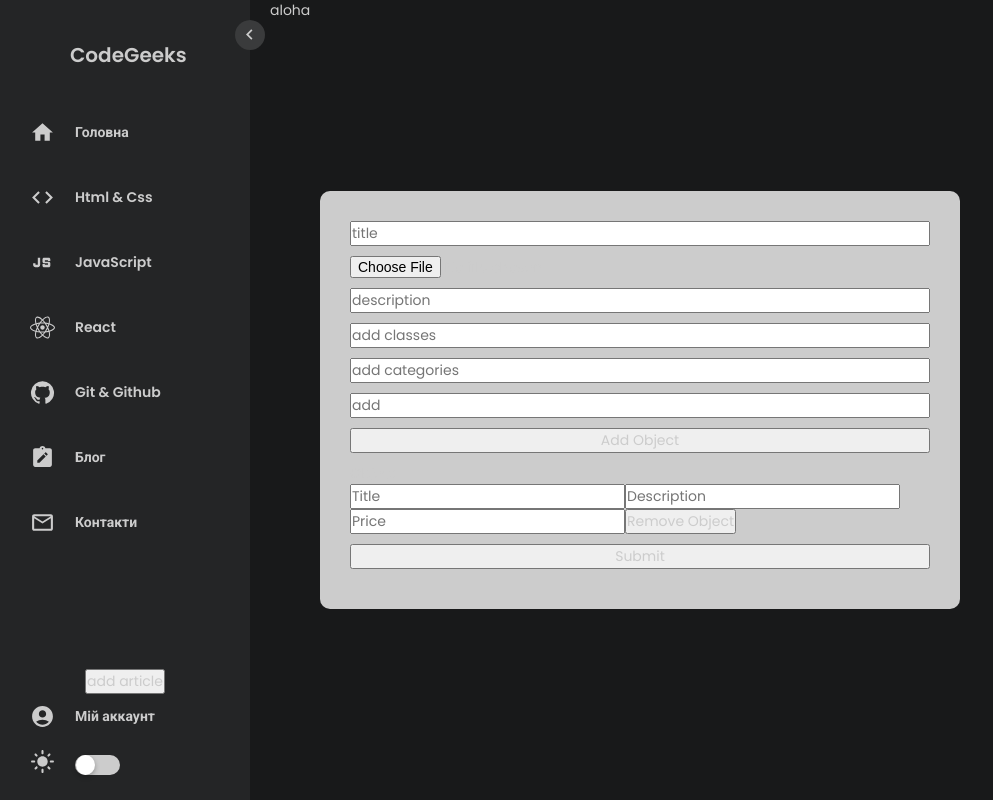
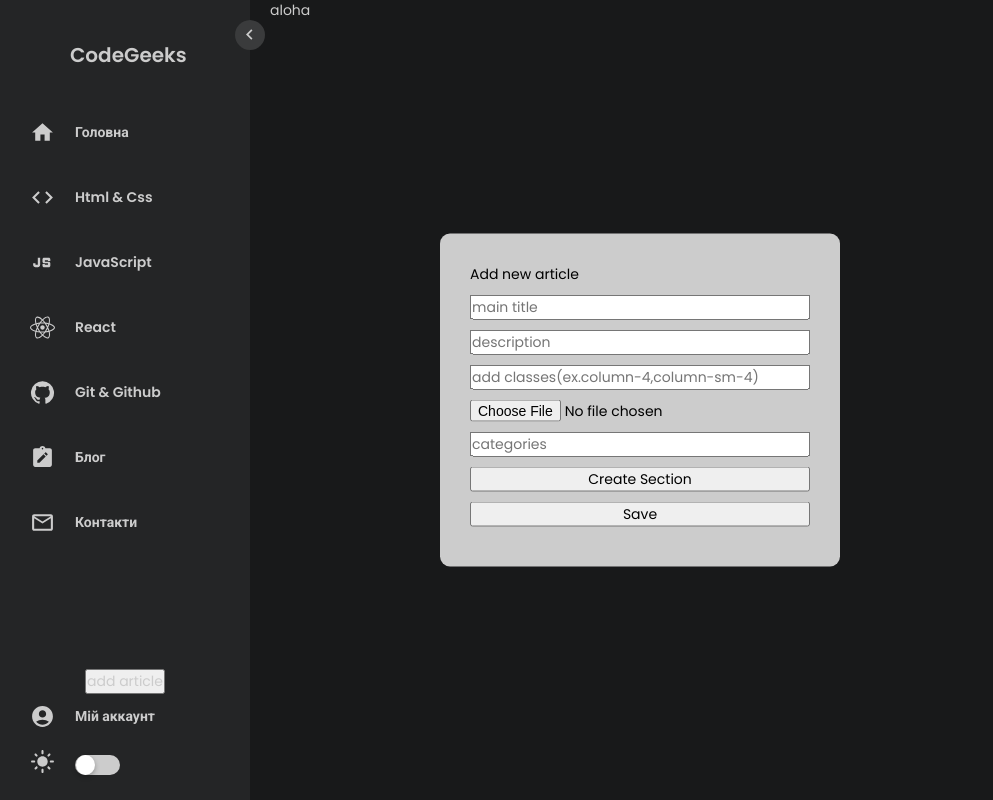
Before and after one commit to Dychkevych90/dev_portal, a React (Create React App) app: page / in a window 1280 px wide. Shown: the whole page, without its empty margins (0-993 px from the left). Built offline with nearby package versions, Linux system fonts and the light colour scheme.

Commit message:
finnaly added option with article creator / added test data.json

```diff
--- a/src/components/modals/articleCreator.js
+++ b/src/components/modals/articleCreator.js
@@ -2,169 +2,236 @@ import React, { useState } from 'react';
 
 import { ArticleWrapper } from './styled';
 
+export const TextComponent = ( { onChange, add } ) => {
+  return (
+    <div>
+      <input
+        type="text"
+        placeholder='title'
+        name='title'
+        onChange={ onChange }
+      />
+
+      <button type='button' onClick={ add }>Add Value</button>
+    </div>
+  );
+};
+
+export const TextAreaComponent = ( { onChange, add } ) => {
+  return (
+    <div>
+      <textarea name="description" onChange={ onChange } placeholder='type text here...'></textarea>
+
+      <button type='button' onClick={ add }>Add Value</button>
+    </div>
+  );
+};
+
+export const CodeComponent = ( { onChange, add } ) => {
+  return (
+    <div>
+      <textarea name="description" onChange={ onChange } placeholder='type code here...'></textarea>
+
+      <button type='button' onClick={ add }>Add Value</button>
+    </div>
+  );
+};
+
+export const ImageComponent = ( { onChange, add } ) => {
+  return (
+    <div>
+      <input
+        type="file"
+        placeholder='title'
+        name='image'
+        onChange={ onChange }
+      />
+
+      <button onClick={ add }>Add Value</button>
+    </div>
+  );
+};
+
 const AddBlock = () => {
-  const [ blockList, setBlockList ] = useState( [] );
-  const [ banner, setBanner ] = useState( null );
+  const [ sections, setSections ] = useState( [] );
+  const [ inputType, setInputType ] = useState( '' );
+  const [ inputValue, setInputValue ] = useState( '' );
+  const [ inputName, setInputName ] = useState( '' );
+  const [ currentBlock, setCurrentBlock ] = useState( {
+    id: 1,
+    sortOrder: 1,
+  } );
+  const [ setFile ] = useState( null );
   const [ category, setCategory ] = useState( [] );
   const [ form, setForm ] = useState( {
-    id: 0,
-    title: '',
-    description: '',
-    price: 0,
+    id: 1,
+    desc: '',
+    banner: null,
+    classes: '',
+    category: [],
+    content: [],
   } );
-  // const [ showInputs, setShowInputs ] = useState( false );
-  const [ inputSets, setInputSets ] = useState( [ {} ] );
-  console.log( 'blockList', blockList );
 
   const changeHandler = ( event ) => {
     setForm( { ...form, [ event.target.name ]: event.target.value } );
   };
 
-  const addCategory = ( e ) => {
+  const changeCat = ( e ) => {
     setCategory( e.target.value.split( ',' ) );
   };
 
-  const handleAddObject = () => {
-    const newObject = { };
-    const selectedFields = inputSets[ inputSets.length - 1 ];
-
-    Object.entries( selectedFields ).forEach( ( [ key, value ] ) => {
-      newObject[ key ] = value;
+  const handleButtonClick = () => {
+    setCurrentBlock( {
+      id: currentBlock.id + 1,
+      sortOrder: currentBlock.sortOrder + 1,
     } );
-
-    setBlockList( ( prevDataList ) => [ ...prevDataList, newObject ] );
-    setInputSets( ( prevInputSets ) => [ ...prevInputSets, {} ] );
+    setSections( ( prevArray ) => [ ...prevArray, currentBlock ] );
   };
 
-  const handleInputChange = ( index, key, value ) => {
-    setInputSets( ( prevInputSets ) => {
-      const updatedInputSets = [ ...prevInputSets ];
-      updatedInputSets[ index ][ key ] = value;
-      return updatedInputSets;
-    } );
+  const addFields = ( type ) => {
+    setInputType( type );
+    setInputName( type );
   };
 
-  const handleRemoveObject = ( index ) => {
-    setBlockList( ( prevDataList ) => {
-      const updatedDataList = [ ...prevDataList ];
-      updatedDataList.splice( index, 1 );
-      return updatedDataList;
-    } );
-    setInputSets( ( prevInputSets ) => {
-      const updatedInputSets = [ ...prevInputSets ];
-      updatedInputSets.splice( index, 1 );
-      return updatedInputSets;
-    } );
+  const handleInputChange = ( e ) => {
+    setInputValue( e.target.value );
   };
 
-  const handleSubmit = ( event ) => {
-    event.preventDefault();
-    console.log( blockList ); // Log all the data
+  const handleAddValue = ( index ) => {
+    const updatedList = [ ...sections ];
+    updatedList[ index ] = { ...updatedList[ index ], [ inputName ]: inputValue };
+    setSections( updatedList );
+  };
 
-    const data = {
+  const renderBlocks = ( index ) =>{
+    switch ( inputType ) {
+      case 'title':
+        // eslint-disable-next-line max-len
+        return <TextComponent onChange={ handleInputChange } add={ () => handleAddValue( index ) }/>;
+
+      case 'text':
+        // eslint-disable-next-line max-len
+        return <TextAreaComponent onChange={ handleInputChange } add={ () => handleAddValue( index ) }/>;
+
+      case 'code':
+        // eslint-disable-next-line max-len
+        return <CodeComponent onChange={ handleInputChange } add={ () => handleAddValue( index ) }/>;
+
+      case 'file':
+        // eslint-disable-next-line max-len
+        return <ImageComponent onChange={ handleInputChange } add={ () => handleAddValue( index ) }/>;
+
+      default:
+        return null;
+    }
+  };
+
+  const handleSubmit = ( e ) => {
+    e.preventDefault();
+    const newData = {
       ...form,
       id: form.id + 1,
-      banner: banner,
-      created_date: new Date().toISOString(),
+      title: form.title,
+      desc: form.desc,
+      classes: form.classes,
       categories: category,
-      content: [ { small_title: form.small_title } ],
+      content: sections,
     };
 
-    // Convert the blockList to JSON string
-    const jsonData = JSON.stringify( data, null, 3 );
+    // Convert newData to JSON and save it as a file
+    const jsonData = JSON.stringify( newData, null, 2 );
     console.log( 'jsonData', jsonData );
-    // Create a Blob object with the JSON data
-    const blob = new Blob( [ jsonData ], { type: 'application/json' } );
-
-    // Create a URL for the Blob object
-    const url = URL.createObjectURL( blob );
-
-    // Create a link element
-    const link = document.createElement( 'a' );
-    link.href = url;
-    link.download = 'data.json'; // Specify the filename
-
-    // Simulate a click on the link to trigger the download
-    link.click();
-  };
-
-  const [ newParamKey, setNewParamKey ] = useState( '' );
-  const [ newParamValue, setNewParamValue ] = useState( '' );
-
-  const handleAddParam = ( objectId ) => {
-    setBlockList( ( prevObjects ) => {
-      const updatedObjects = prevObjects.map( ( object ) => {
-        if ( object.id === objectId ) {
-          const updatedObject = { ...object, [ newParamKey ]: newParamValue };
-          return updatedObject;
-        }
-        return object;
-      } );
-      return updatedObjects;
-    } );
-    setNewParamKey( '' ); // Reset the input field for the key after adding the parameter
-    setNewParamValue( '' ); // Reset the input field for the value after adding the parameter
+    // // Create a Blob object with the JSON data
+    // const blob = new Blob( [ jsonData ], { type: 'application/json' } );
+    //
+    // // Create a URL for the Blob object
+    // const url = URL.createObjectURL( blob );
+    //
+    // // Create a link element
+    // const link = document.createElement( 'a' );
+    // link.href = url;
+    // link.download = 'data.json'; // Specify the filename
+    //
+    // // Simulate a click on the link to trigger the download
+    // link.click();
   };
 
   return (
     <ArticleWrapper>
+      <div>
         <form>
-        <input type="text" name='title' placeholder='title' onChange={ changeHandler }/>
-        <input type="file" onChange={ ( e ) => setBanner( e.target.files[ 0 ] ) }/>
-        <input type="text" name='description' placeholder='description' onChange={ changeHandler }/>
-        <input type="text" name='classes' placeholder='add classes' onChange={ changeHandler }/>
-        <input type="text" name='categories' placeholder='add categories' onChange={ addCategory }/>
-        <input type="text" name='small_title' placeholder='add' onChange={ changeHandler }/>
+          <h2>Add new article</h2>
 
-        <button type='button' onClick={ handleAddObject }>Add Object</button>
+          <input placeholder="main title" name="title" onChange={ changeHandler } required/>
 
-        <div>
-          {inputSets.map( ( inputSet, index ) => (
-            <div key={ index }>
-              <h3>
-                Object
-                {index + 1}
-              </h3>
+          <input placeholder="description" name="desc" onChange={ changeHandler } required/>
 
           <input
-                type="text"
-                value={ inputSet.title || '' }
-                onChange={ ( e ) => handleInputChange( index, 'title', e.target.value ) }
-                placeholder="Title"
+            placeholder="add classes(ex.column-4,column-sm-4)"
+            name="classes"
+            onChange={ changeHandler }
+            required
           />
 
           <input
-                type="text"
-                value={ inputSet.description || '' }
-                onChange={ ( e ) => handleInputChange( index, 'description', e.target.value ) }
-                placeholder="Description"
+            placeholder="add banner"
+            type="file"
+            onChange={ ( e ) => setFile( e.target.files[ 0 ] ) }
           />
 
-              <input
-                type="number"
-                value={ inputSet.price || '' }
-                onChange={ ( e ) => handleInputChange( index, 'price', e.target.value ) }
-                placeholder="Price"
-              />
+          <input placeholder="categories" onChange={ changeCat }/>
 
-              {/* eslint-disable-next-line max-len */}
-              <button type='button' onClick={ () => handleRemoveObject( index ) }>Remove Object</button>
+          <button type='button' onClick={ handleButtonClick }>Create Section</button>
+
+          {
+            sections.map( ( object, index ) => {
+              return (
+                <div key={ index }>
+                  <button type='button' onClick={ () => addFields( 'title' ) }>add title</button>
+                  <button type='button' onClick={ () => addFields( 'text' ) }>add text</button>
+                  <button type='button' onClick={ () => addFields( 'code' ) }>add code</button>
+                  <button type='button' onClick={ () => addFields( 'file' ) }>add image</button>
+
+                  {renderBlocks( index )}
+                  <div style={ { border: '1px solid red' } }>
+                    <p>
+                      index:
+                      {index}
+                    </p>
+
+                    <p>
+                      ID:
+                      {object.id}
+                    </p>
+
+                    <p>
+                      sortOrder:
+                      {object.sortOrder}
+                    </p>
+
+                    <p>
+                      title:
+                      {object.title || 'null' }
+                    </p>
+
+                    <p>
+                      text:
+                      {object.text || 'null' }
+                    </p>
+
+                    <p>
+                      code:
+                      {object.code || 'null' }
+                    </p>
                   </div>
-          ) )}
                 </div>
+              );
+            } )
+          }
 
-        {blockList.map( ( block, blockIndex ) => (
-          <div key={ blockIndex }>
-            {/* eslint-disable-next-line max-len */}
-            <input type="text" value={ newParamKey } onChange={ ( e ) => setNewParamKey( e.target.value ) } />
-            {/* eslint-disable-next-line max-len */}
-            <input type="text" value={ newParamValue } onChange={ ( e ) => setNewParamValue( e.target.value ) } />
-            <button type='button' onClick={ () => handleAddParam( block.id ) }>Add Param</button>
+          <button type='submit' onClick={ ( e ) => handleSubmit( e ) }>Save</button>
+        </form>
       </div>
-        ) )}
-
-        <button onClick={ handleSubmit }>Submit</button>
-      </form>
     </ArticleWrapper>
   );
 };
--- a/src/components/modals/styled.js
+++ b/src/components/modals/styled.js
@@ -16,6 +16,10 @@ const ArticleWrapper = styled.div`
       margin-bottom: 10px;
     }
   }
+
+  & * {
+    color: #000;
+  }
 `;
 
 export {
--- a/src/data.json
+++ b/src/data.json
@@ -1,47 +1,28 @@
 [
   {
-    "id": 1,
-    "title": "JS MAth",
-    "description": "",
-    "created_date": "2023-05-29T14:10:08.977Z",
+    "id": 2,
+    "desc": "i am test article",
+    "banner": null,
+    "classes": "column-4",
+    "category": ["Javascript"],
     "content": [
       {
-        "fields": [
-          {
-            "type": "text",
-            "value": "Math<pi",
-            "desc": "",
-            "sortOrder": 2
-          },
-          {
-            "type": "description",
-            "value": "повертає чисто ПІ",
-            "desc": "",
-            "sortOrder": 2
-          }
-        ]
+        "id": 1,
+        "sortOrder": 1,
+        "title": "title section1",
+        "text": "test text 1"
       },
       {
-        "fields": [
-          {
-            "type": "text",
-            "value": "mATh> florr()",
-            "desc": "",
-            "sortOrder": 2
-          },
-          {
-            "type": "text",
-            "value": "pfjrheuke' ojcm",
-            "desc": "",
-            "sortOrder": 2
-          }
-        ]
+        "id": 2,
+        "sortOrder": 2,
+        "title": "title22222",
+        "code": "<div className=\"top\">\n                      <div className=\"dot\"/>\n                      <div className=\"dot\"/>\n                      <div className=\"dot\"/>\n                    </div>"
       }
     ],
-    "classes": "column-4",
-    "banner": null,
+    "title": "JS JS",
     "categories": [
-      "JS"
+      "JS",
+      " css"
     ]
   }
 ]
```
Also changed, not shown: src/pages/javaScript/javaScript.js (+4 -3 lines), src/pages/singleArticlePage/singleArticlePage.js (+21 -64 lines). Lines whose indentation alone changed are shown as unchanged.
